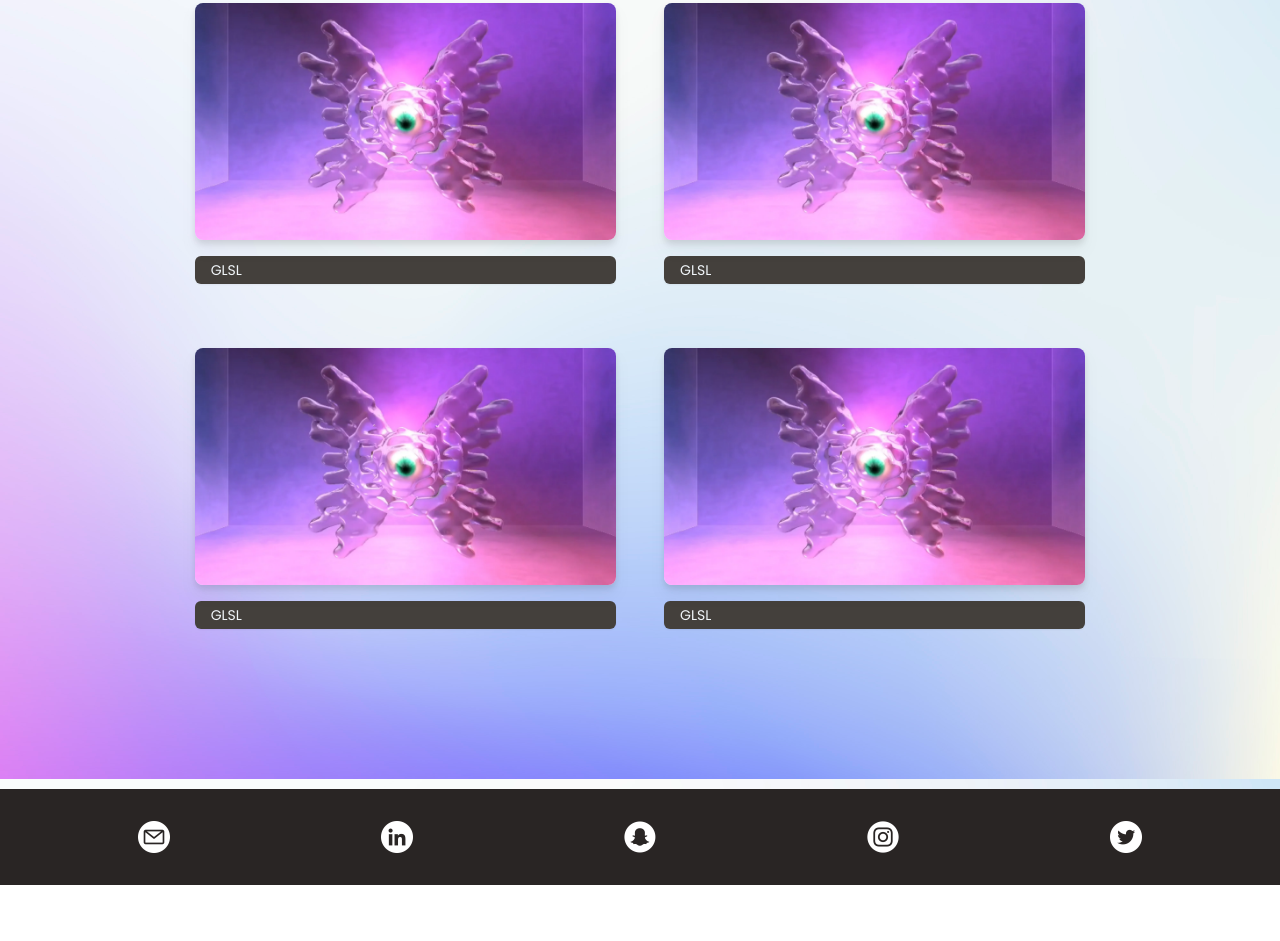
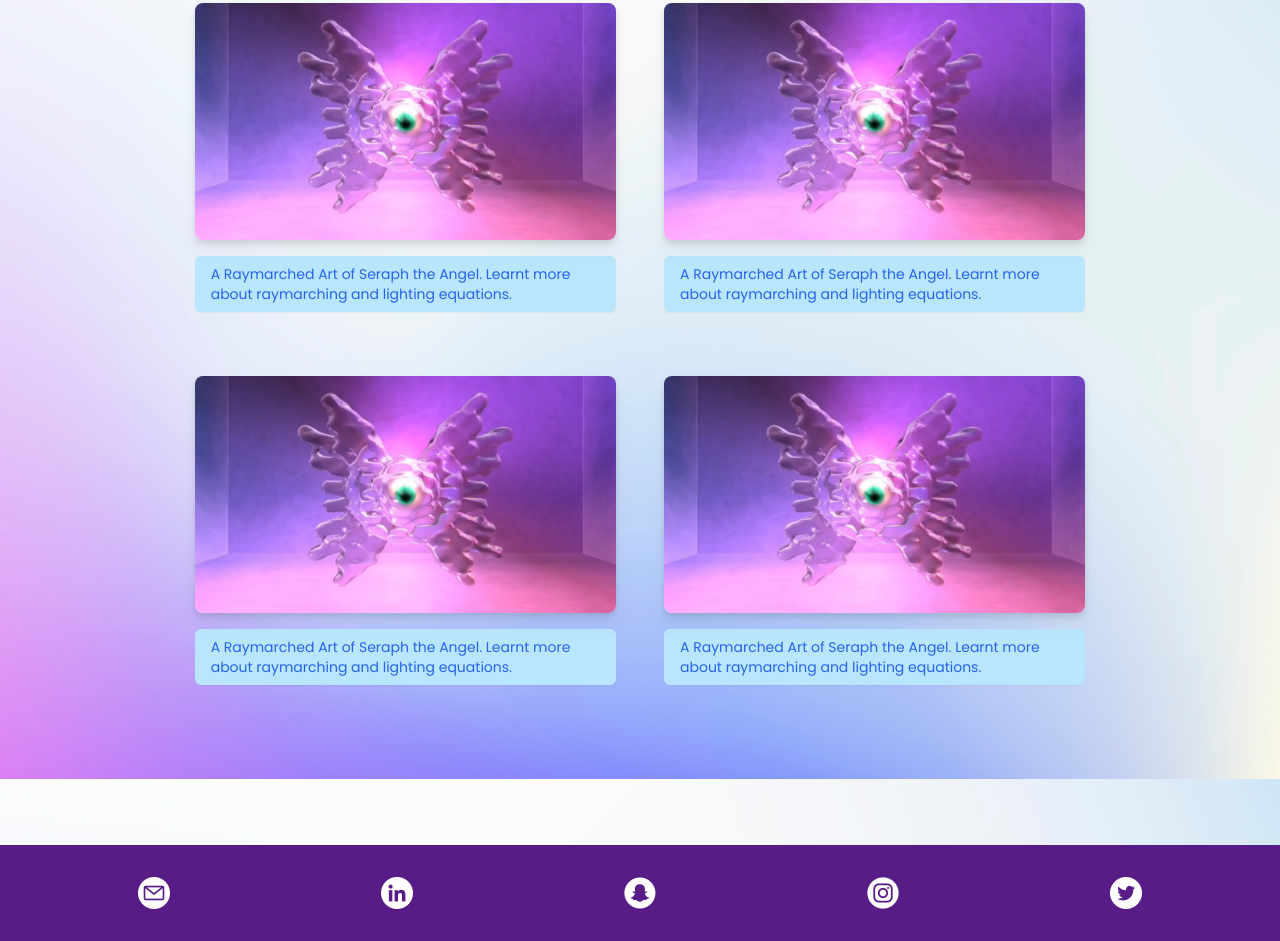
Before and after one commit to altaha-ansari/laboratory, a website: page docs/index.html in a window 1280 px wide. Shown: the part 181-1122 px from the top of the page. Before the commit the page ends 1066 px from the top, so only its background shows below. Drawn offline with Linux system fonts and the light colour scheme.

Commit message:
Orgainized new socials folder and color fix in UI

```diff
--- a/docs/index.html
+++ b/docs/index.html
@@ -17,7 +17,7 @@
       class="flex flex-col justify-center items-center w-screen md:p-2 py-12 md:py-24"
       id="container"
     >
-      <h1 class="w-fit font-poppins font-bold mb-12 text-4xl text-stone-700">
+      <h1 class="w-fit font-poppins font-bold mb-12 text-4xl text-purple-900">
         Laboratory
       </h1>
       <div
@@ -33,10 +33,11 @@
             class="w-1/1 md:w-1/1 aspect-video bg-blue-100 drop-shadow-lg rounded-lg mb-4"
           />
           <p
-            class="w-full px-4 py-1 bg-stone-700 rounded-md text-sm shadow-sm font-poppins justify-self-start self-start text-slate-100"
+            class="w-full px-4 py-2 bg-sky-200 rounded-md text-sm shadow-sm font-poppins justify-self-start self-start text-blue-600"
             id="tags"
           >
-            GLSL
+            A Raymarched Art of Seraph the Angel. Learnt more about raymarching
+            and lighting equations.
           </p>
         </div>
 
@@ -49,10 +50,11 @@
             class="w-1/1 md:w-1/1 aspect-video bg-blue-100 drop-shadow-lg rounded-lg mb-4"
           />
           <p
-            class="w-full px-4 py-1 bg-stone-700 rounded-md text-sm shadow-sm font-poppins justify-self-start self-start text-slate-100"
+            class="w-full px-4 py-2 bg-sky-200 rounded-md text-sm shadow-sm font-poppins justify-self-start self-start text-blue-600"
             id="tags"
           >
-            GLSL
+            A Raymarched Art of Seraph the Angel. Learnt more about raymarching
+            and lighting equations.
           </p>
         </div>
 
@@ -65,10 +67,11 @@
             class="w-1/1 md:w-1/1 aspect-video bg-blue-100 drop-shadow-lg rounded-lg mb-4"
           />
           <p
-            class="w-full px-4 py-1 bg-stone-700 rounded-md text-sm shadow-sm font-poppins justify-self-start self-start text-slate-100"
+            class="w-full px-4 py-2 bg-sky-200 rounded-md text-sm shadow-sm font-poppins justify-self-start self-start text-blue-600"
             id="tags"
           >
-            GLSL
+            A Raymarched Art of Seraph the Angel. Learnt more about raymarching
+            and lighting equations.
           </p>
         </div>
 
@@ -81,31 +84,44 @@
             class="w-1/1 md:w-1/1 aspect-video bg-blue-100 drop-shadow-lg rounded-lg mb-4"
           />
           <p
-            class="w-full px-4 py-1 bg-stone-700 rounded-md text-sm shadow-sm font-poppins justify-self-start self-start text-slate-100"
+            class="w-full px-4 py-2 bg-sky-200 rounded-md text-sm shadow-sm font-poppins justify-self-start self-start text-blue-600"
             id="tags"
           >
-            GLSL
+            A Raymarched Art of Seraph the Angel. Learnt more about raymarching
+            and lighting equations.
           </p>
         </div>
       </div>
     </div>
 
     <!--------------------------------------------------------------------------->
-    <div class="flex bg-stone-800 justify-around p-4 md:p-8">
+    <div class="flex bg-purple-900 justify-around p-4 md:p-8">
       <a href="mailto:altaha.dev@gmail.com">
-        <img class="w-8 h-8" src="./public/email.png" alt="mail" />
+        <img class="w-8 h-8" src="./public/socials/email.png" alt="mail" />
       </a>
       <a href="https://in.linkedin.com/in/altaha-ansari">
-        <img class="w-8 h-8" src="./public/linkedin.png" alt="linkedin" />
+        <img
+          class="w-8 h-8"
+          src="./public/socials/linkedin.png"
+          alt="linkedin"
+        />
       </a>
       <a href="https://www.snapchat.com/add/uranus_silver">
-        <img class="w-8 h-8" src="./public/snapchat.png" alt="snapchat" />
+        <img
+          class="w-8 h-8"
+          src="./public/socials/snapchat.png"
+          alt="snapchat"
+        />
       </a>
       <a href="https://www.instagram.com/altaha.dev/">
-        <img class="w-8 h-8" src="./public/instagram.png" alt="instagram" />
+        <img
+          class="w-8 h-8"
+          src="./public/socials/instagram.png"
+          alt="instagram"
+        />
       </a>
       <a href="https://mobile.twitter.com/ansarialtaha">
-        <img class="w-8 h-8" src="./public/twitter.png" alt="twitter" />
+        <img class="w-8 h-8" src="./public/socials/twitter.png" alt="twitter" />
       </a>
     </div>
   </body>
```
Also changed, not shown: docs/public/socials/email.png (renamed from docs/public/email.png), docs/public/socials/instagram.png (renamed from docs/public/instagram.png), docs/public/socials/linkedin.png (renamed from docs/public/linkedin.png), docs/public/socials/snapchat.png (renamed from docs/public/snapchat.png), docs/public/socials/twitter.png (renamed from docs/public/twitter.png), docs/style.css.
